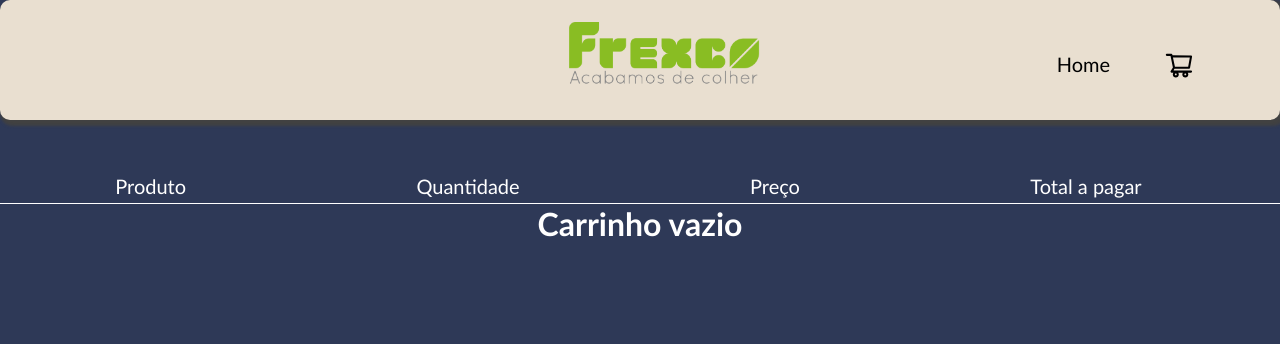
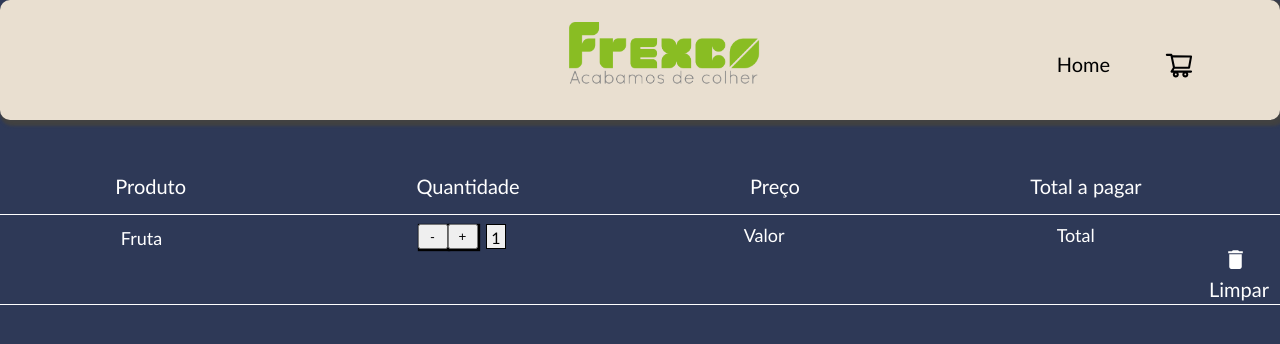
Before and after one commit to HerbertCarlos007/My-Test-Frexco, a React (Create React App) app in the folder frontend/: page /cart in a window 1280 px wide. Shown: the top 344 px of the page. Built offline with nearby package versions, Linux system fonts and the light colour scheme.

Commit message:
Alterando css, e adição do localStorage e renderização condicional no carrinho

```diff
--- a/frontend/src/components/buttons/ButtonMore.js
+++ b/frontend/src/components/buttons/ButtonMore.js
@@ -1,9 +1,10 @@
 import styles from '../styles/ButtonMore.module.css'
 import {Link } from 'react-router-dom'
 function ButtonMore(){
+
     return(
 
-        <Link to="/cart"><button type='submit' className={styles.btn}>Adicionar</button></Link>
+        <div className={styles.btn}>Adicionar</div>
     )
 }
 
--- a/frontend/src/components/header/HeaderCart.js
+++ b/frontend/src/components/header/HeaderCart.js
@@ -7,7 +7,7 @@ function HeaderCart() {
 
     const [quantity, setQuantity] = useState(1)
 
-    const [hasBoughtSomething, setHasBoughtSomething] = useState(false)
+    const [hasBoughtSomething, setHasBoughtSomething] = useState(true)
 
     const inscreaseQuantity = () => {
         setQuantity(quantity + 1)
@@ -28,15 +28,16 @@ function HeaderCart() {
                 <label>Total a pagar</label>
             </div>
             {
-                hasBoughtSomething?            <div className={styles.cart_rows_wrapper}>
+                hasBoughtSomething ?
+                <div className={styles.cart_rows_wrapper}>
                     <div className={styles.cart_row_container}>
                         <div className={styles.product_container}>
                             <label className={styles.product}>Fruta</label>
                         </div>
                         <div className={styles.quantity_container}>
                             <div className={styles.buttons_container}>
+                                <button onClick={decreaseQuantity} className={styles.button_to_less}>-</button>
                                 <button onClick={inscreaseQuantity} className={styles.button_to_add}>+</button>
-                            <button onClick={decreaseQuantity} className={styles.button_to_less}>-</button>
                             </div>
                             <div className={styles.product_quantity}>{quantity}</div>
                         </div>
@@ -51,13 +52,13 @@ function HeaderCart() {
                         </div>
                     </div>
 
-            </div>:''
+                </div> : ''
             }
 
             {
-                 hasBoughtSomething?            <div className={styles.clean_all_cart_container}>
+                hasBoughtSomething ? <div className={styles.clean_all_cart_container}>
                     <label className={styles.clean_cart}>Limpar</label>
-             </div>:<h1 className={styles.clean_all_text}>Carrinho vazio</h1>     }
+                </div> : <h1 className={styles.clean_all_text}>Carrinho vazio</h1>}
 
 
         </div>
--- a/frontend/src/components/pages/Fruta.js
+++ b/frontend/src/components/pages/Fruta.js
@@ -28,9 +28,14 @@ function Fruta() {
       return random
     }
 
-    localStorage.setItem("fruta", listarDados)
+    const addToCart = (fruta) =>{
 
-    let fruits=localStorage.getItem("fruta")
+      localStorage.setItem('fruitsToBuy', fruta)
+
+
+
+    }
+
 
 
     return (
@@ -58,9 +63,9 @@ function Fruta() {
           </ul>
           <hr />
 
-          <ButtonMore></ButtonMore>
-          <ButtonLess></ButtonLess>
-          <ButtonAdd></ButtonAdd>
+          <ButtonMore onClick={() => addToCart(fruta)}/>
+
+
 
 
         </div>
--- a/frontend/src/components/styles/ButtonMore.module.css
+++ b/frontend/src/components/styles/ButtonMore.module.css
@@ -1,19 +1,17 @@
 .btn{
     position: relative;
-
     border: 1px solid #000000;
     border-radius: 8px;
     color: white;
     background-color: orange;
     text-decoration: none;
     padding: 8px 10px;
-
     width: 200px;
-    padding-left: 6px;
-    right: 168px;
+    left: 127px;
     top: 65px;
     cursor: pointer;
     box-shadow: 3px 3px 2px .5px rgb(65, 65, 65);
+    z-index: 990;
 
 }
 
--- a/frontend/src/components/styles/Fruta.module.css
+++ b/frontend/src/components/styles/Fruta.module.css
@@ -1,15 +1,16 @@
 .container{
+    position: relative;
     background-color: white;
     text-align: center;
     justify-content: center;
-    width: 400px;
+    width: 450px;
     height: 180px;
+    left: 200px;
     border-radius: 25px;
     border: 1px solid rgb(148, 146, 146);
-
-
     font-size: 18px;
     box-shadow: 2px 2px 2px 2px  black;
+    margin: 20px;
     display: inline-block;
 }
 
--- a/frontend/src/components/styles/HeaderCart.module.css
+++ b/frontend/src/components/styles/HeaderCart.module.css
@@ -11,16 +11,22 @@
 }
 
 .button_to_add{
+    position: relative;
+    bottom: 23px;
     width: 30px;
     height: 25px;
+    right: 10px;
     box-shadow: 1px 1px 1px .8px  black;
 
 }
 
 
 .button_to_less {
+    position: relative;
+    bottom: 23px;
     width: 30px;
     height: 25px;
+    right: 10px;
     box-shadow: 1px 1px 1px .8px  black;
 
 }
@@ -43,28 +49,29 @@
 }
 
 .price{
-    /* position: relative; */
+     position: relative;
     color: white;
     text-align: center;
-    /* left: 760px; */
+    bottom: 23px;
+    left: 23px;
     font-size: 18px;
 }
 
 .total_pay{
-    /* position: relative; */
+     position: relative;
    text-align: center;
-   /* left: 1050px; */
+   left: 90px;
+   bottom: 23px;
    color: white;
    font-size: 18px;
 
 }
 
 .clean_cart{
-    /* position: relative; */
-    text-align: right;
-    /* top: 40px; */
+    position: relative;
+    right: 11px;
+    bottom: 28px;
     color: white;
-    /* left: 1120px; */
     font-size: 20px;
     cursor: pointer;
 }
@@ -74,9 +81,11 @@
 }
 
 .product_quantity{
-
+    position: relative;
     background-color: rgb(239, 239, 239);
     padding: 0.2rem 0.3rem 0 0.3rem;
+    right: 12px;
+    bottom: 23px;
     margin-left: 10px;
     border: solid 1px black;
 
@@ -96,14 +105,18 @@
 }
 
 .product_container{
+    position: relative;
     width: 20%;
     color:white;
     text-align: center;
+    right: 1%;
+    bottom: 20px;
 }
 .price_container{
     display: flex;
     width:20%;
     justify-content: flex-end;
+
 }
 
 .total_pay_container {
@@ -143,3 +156,8 @@ padding:2rem;
     margin-top: 5px;
     border-top: solid 1px white;
 }
+
+.clean_all_cart_container{
+    display: flex;
+    justify-content: end;
+}
```
Lines whose indentation alone changed are shown as unchanged.
